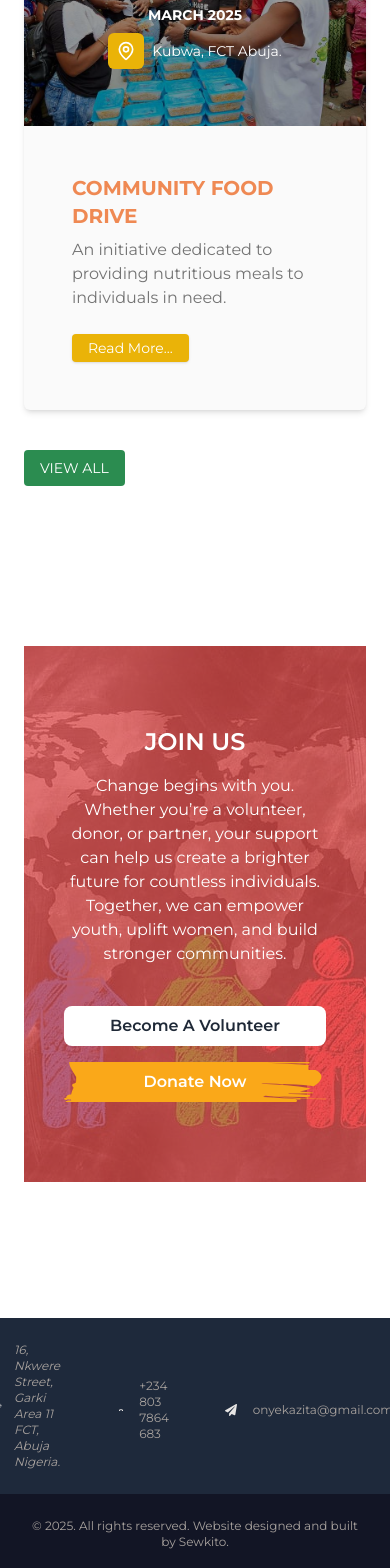
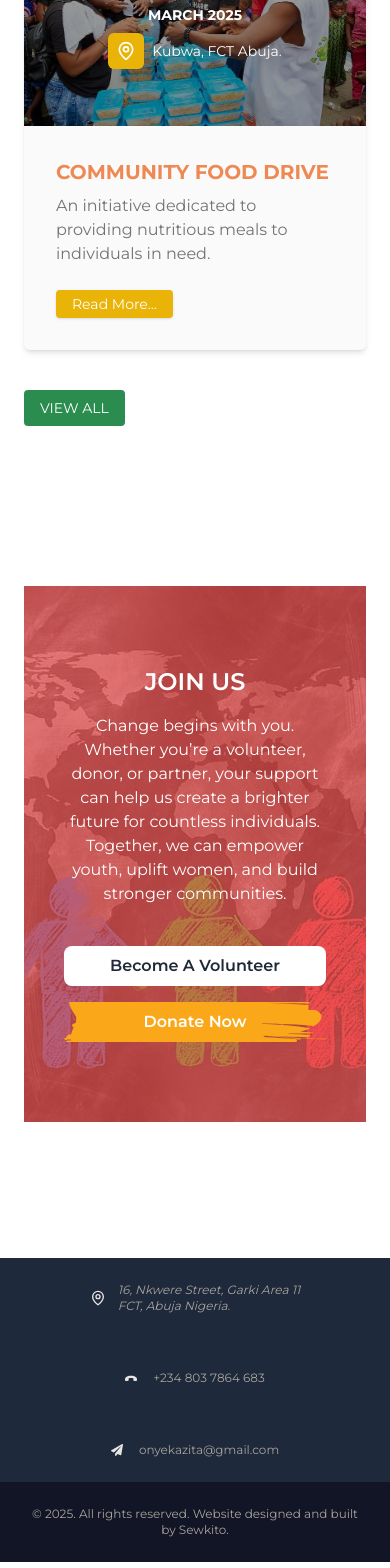
Before and after one commit to S0mt0/zo-foundation, a Next.js app: page / in a window 390 px wide. Shown: the part 2580-4148 px from the top of the page. Built offline with nearby package versions, Linux system fonts and the light colour scheme.

Commit message:
footer flex

```diff
--- a/src/app/(home)/_components/upcoming-events.tsx
+++ b/src/app/(home)/_components/upcoming-events.tsx
@@ -46,7 +46,7 @@ export const UpcomingEvents = () => {
                   </div>
                 </div>
               </div>
-              <div className="flex col-span-4 p-12 gap-8">
+              <div className="flex col-span-4 p-8 xs:p-10 md:p-12 gap-8">
                 <div className="flex-1">
                   <h3 className="text-xl font-bold text-orange-600/70 mb-2 uppercase">
                     Community Food Drive
--- a/src/components/layout/footer.tsx
+++ b/src/components/layout/footer.tsx
@@ -6,18 +6,18 @@ export const Footer = () => {
   return (
     <footer className="mt-14 bg-slate-800 text-stone-400 text-xs">
       <div className="max-w-7xl mx-auto">
-        <div className="space-y-2 flex justify-center gap-12 p-6">
-          <address className="flex items-center gap-3">
+        <div className="space-y-2 flex flex-wrap justify-center items-center gap-12 p-6">
+          <address className="shrink-0 whitespace-nowrap flex items-center gap-3">
             <MapPin className="h-4 w-4 text-stone-200" />
             <span>
               16, Nkwere Street, Garki Area 11 <br /> FCT, Abuja Nigeria.
             </span>
           </address>
-          <div className="flex items-center gap-4">
+          <div className="shrink-0 whitespace-nowrap flex items-center gap-4">
             <ImPhoneHangUp className="h-3 w-3 text-stone-200" />
             <a href="tel:+2348037864683">+234 803 7864 683</a>
           </div>
-          <div className="flex items-center gap-4">
+          <div className="shrink-0 whitespace-nowrap flex items-center gap-4">
             <FaPaperPlane className="h-3 w-3 text-stone-200" />
             <a href="mailto:">onyekazita@gmail.com</a>
           </div>
```
